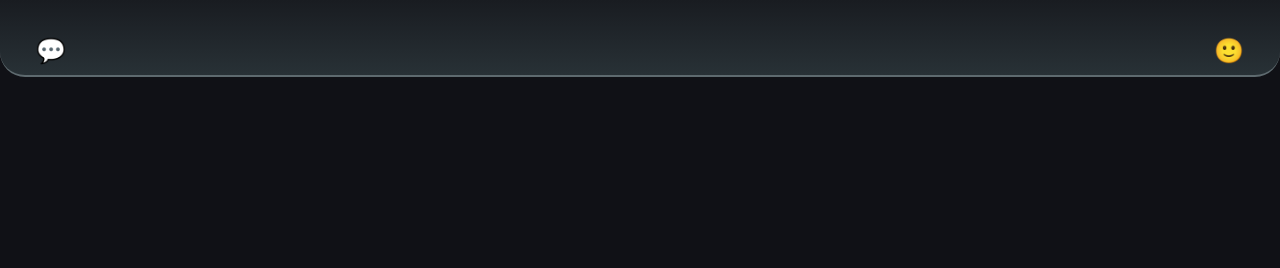
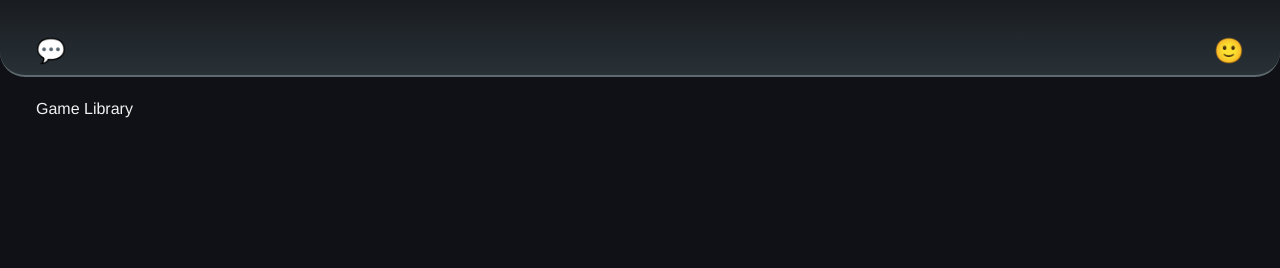
Before and after one commit to jmart790/playstation-app-replica, a Vue app: page /library in a window 1280 px wide. Shown: the top 268 px of the page. Built offline with nearby package versions, Linux system fonts and the light colour scheme.

Commit message:
added new empty routes and views to satisfy nav footer

```diff
--- a/src/router/index.js
+++ b/src/router/index.js
@@ -10,14 +10,29 @@ const routes = [
     name: 'Home',
     component: Home
   },
-  // {
-  //   path: '/about',
-  //   name: 'About',
-  //   // route level code-splitting
-  //   // this generates a separate chunk (about.[hash].js) for this route
-  //   // which is lazy-loaded when the route is visited.
-  //   component: () => import(/* webpackChunkName: "about" */ '../views/About.vue')
-  // }
+  {
+    path: '/explore',
+    name: 'Explore',
+    // route level code-splitting
+    // this generates a separate chunk (about.[hash].js) for this route
+    // which is lazy-loaded when the route is visited.
+    component: () => import(/* webpackChunkName: "explore" */ '../views/Explore.vue')
+  },
+  {
+    path: '/store',
+    name: 'Store',
+    component: () => import(/* webpackChunkName: "store" */ '../views/Store.vue')
+  },
+  {
+    path: '/library',
+    name: 'Library',
+    component: () => import(/* webpackChunkName: "library" */ '../views/Library.vue')
+  },
+  {
+    path: '/search',
+    name: 'Search',
+    component: () => import(/* webpackChunkName: "search" */ '../views/Search.vue')
+  }
 ]
 
 const router = new VueRouter({
--- /dev/null
+++ b/src/views/Explore.vue
@@ -0,0 +1,13 @@
+<template>
+  <div class="explore">
+    Explore
+  </div>
+</template>
+
+<script>
+// @ is an alias to /src
+
+export default {
+  name: 'Explore',
+}
+</script>
--- /dev/null
+++ b/src/views/Library.vue
@@ -0,0 +1,13 @@
+<template>
+  <div class="library">
+    Game Library
+  </div>
+</template>
+
+<script>
+// @ is an alias to /src
+
+export default {
+  name: 'Library',
+}
+</script>
--- /dev/null
+++ b/src/views/Search.vue
@@ -0,0 +1,13 @@
+<template>
+  <div class="search">
+    Search
+  </div>
+</template>
+
+<script>
+// @ is an alias to /src
+
+export default {
+  name: 'Search',
+}
+</script>
--- /dev/null
+++ b/src/views/Store.vue
@@ -0,0 +1,13 @@
+<template>
+  <div class="store">
+    PS Store
+  </div>
+</template>
+
+<script>
+// @ is an alias to /src
+
+export default {
+  name: 'Store',
+}
+</script>
```
